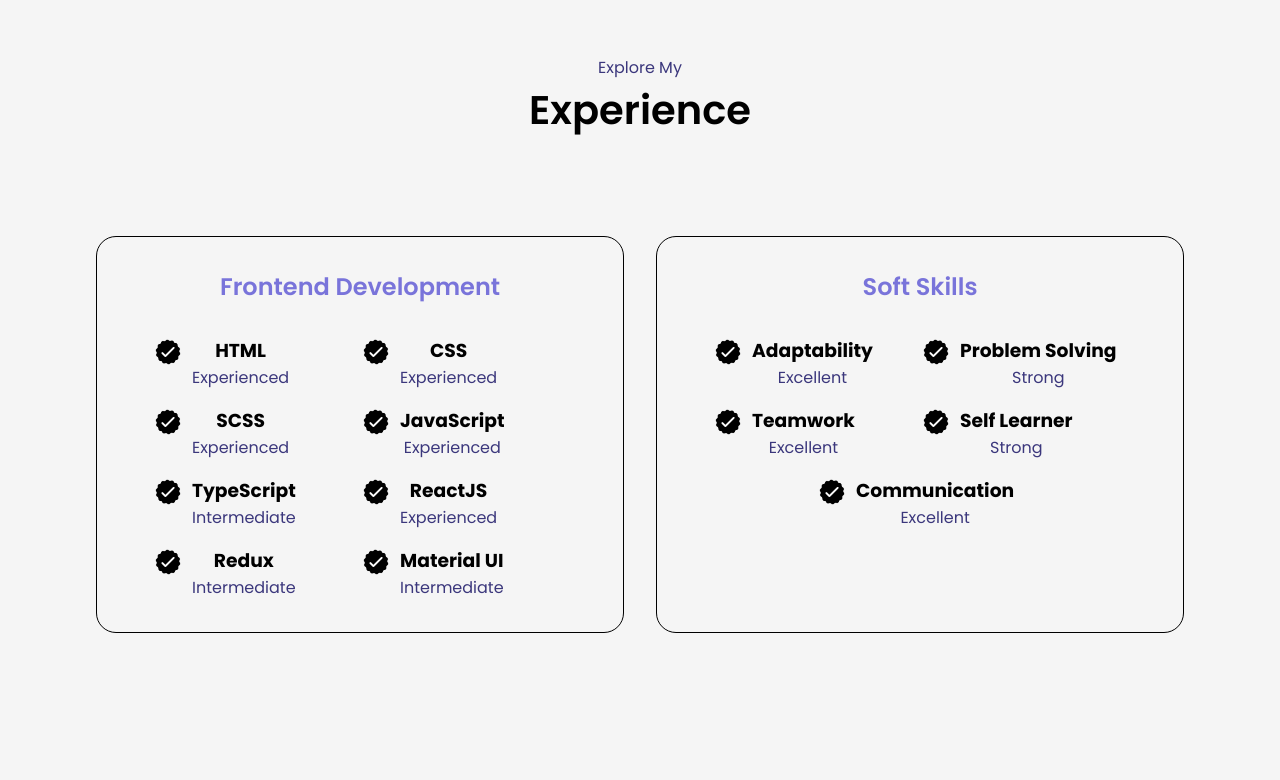
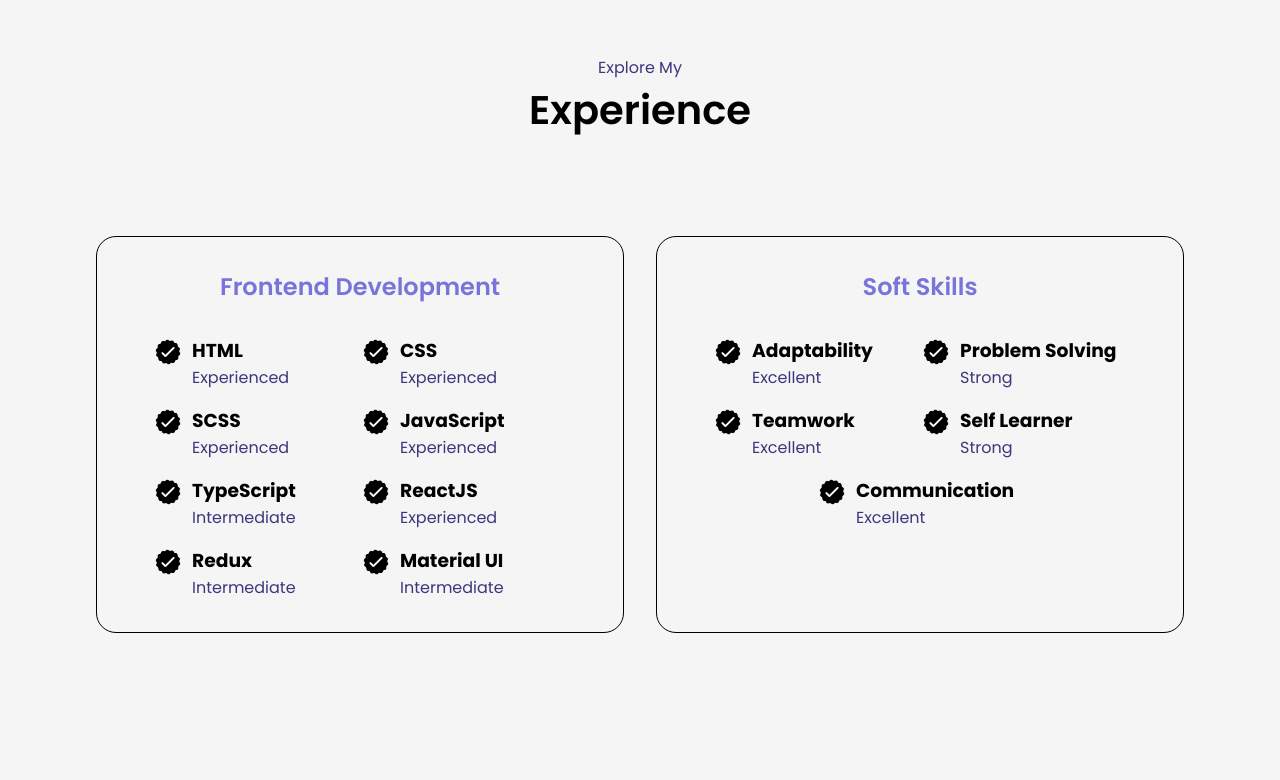
Before and after one commit to Yshika/portfoliov2, a React (Vite) app: page / in a window 1280 px wide. Shown: the part 1656-2436 px from the top of the page. Built offline with nearby package versions, Linux system fonts and the light colour scheme.

Commit message:
minor css updates

```diff
--- a/src/components/About/style.scss
+++ b/src/components/About/style.scss
@@ -40,6 +40,7 @@
           .icon {
             width: 2rem;
             height: 2rem;
+            margin: auto;
           }
 
           @include responsive('medium') {
--- a/src/components/Experience/index.tsx
+++ b/src/components/Experience/index.tsx
@@ -23,7 +23,7 @@ const Experience = () => {
                     <div className='checkmark'>
                       <img src='checkmark.png' alt='check' />
                     </div>
-                    <div>
+                    <div className='skill-name'>
                       <h3>{skill}</h3>
                       <p>{exp?.skills?.[skill]}</p>
                     </div>
--- a/src/components/Experience/style.scss
+++ b/src/components/Experience/style.scss
@@ -31,6 +31,10 @@
             width: 2rem;
             height: 2rem;
           }
+
+          .skill-name {
+            text-align: left;
+          }
         }
       }
     }
```
